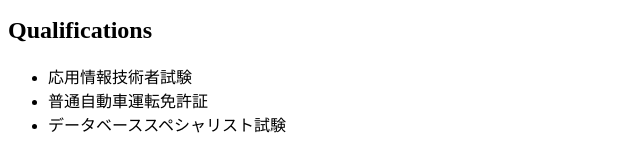
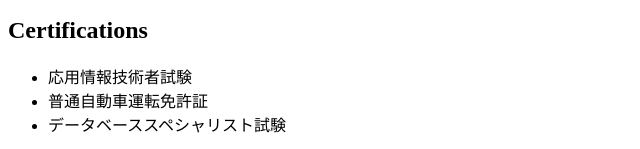
Before and after one commit to azrsh/azr.sh, a plain HTML site: page public/index.html in a window 1280 px wide. Shown: the part 876-1025 px from the top of the page, 0-640 px from the left. Drawn offline with Linux system fonts and the light colour scheme.

Commit message:
Replace Qualifications with Certification

```diff
--- a/public/index.html
+++ b/public/index.html
@@ -52,7 +52,7 @@
             <li>Minecraftのクローンゲーム</li>
         </ul>
 
-        <h2>Qualifications</h2>
+        <h2>Certifications</h2>
         <ul>
             <li>応用情報技術者試験</li>
             <li>普通自動車運転免許証</li>
```
